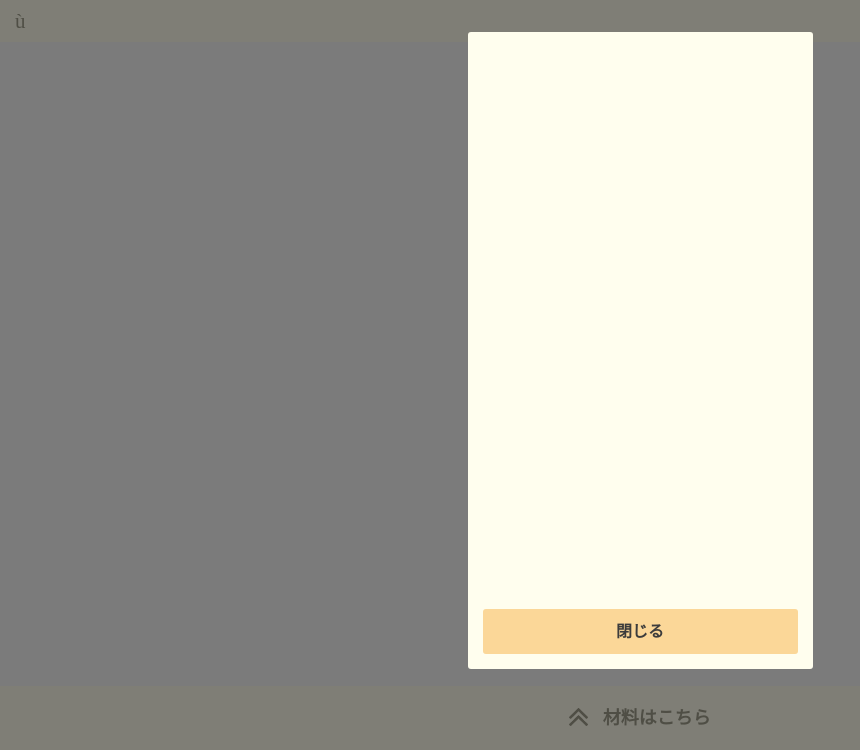
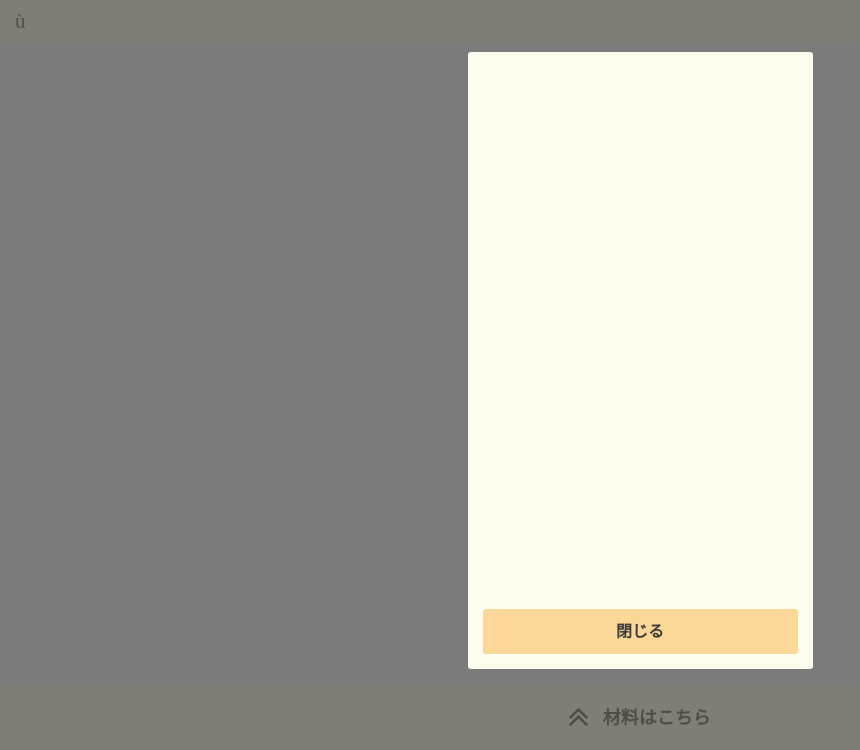
Before and after one commit to calmery/CookpadInternship2017, a website: page public/index.html in a window 1280 px wide. Both pictures are taken after a click on the element "材料はこちら". Shown: the part 50-800 px from the top of the page, without its empty margins (0-860 px from the left). Drawn offline with nearby package versions, Linux system fonts and the light colour scheme; files whose address does not match are found by name.

Commit message:
Fix header

```diff
--- a/public/index.html
+++ b/public/index.html
@@ -49,7 +49,7 @@
       <style>
         #materialList {
           width: 345px;
-          height: 637px;
+          height: 617px;
           top: 50%;
           left: 50%;
           position: absolute;
@@ -57,7 +57,7 @@
           border-radius: 3px;
           z-index: 999999999;
           margin-left: -172.5px;
-          margin-top: -318.5px;
+          margin-top: -298.5px;
           -webkit-transition: ease 1s;
         }
         #background {
```
